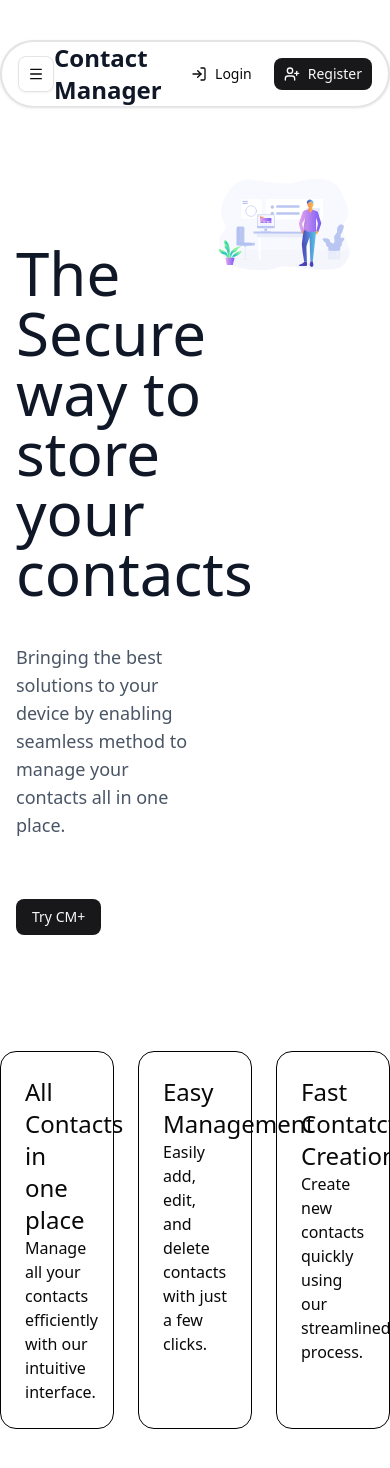
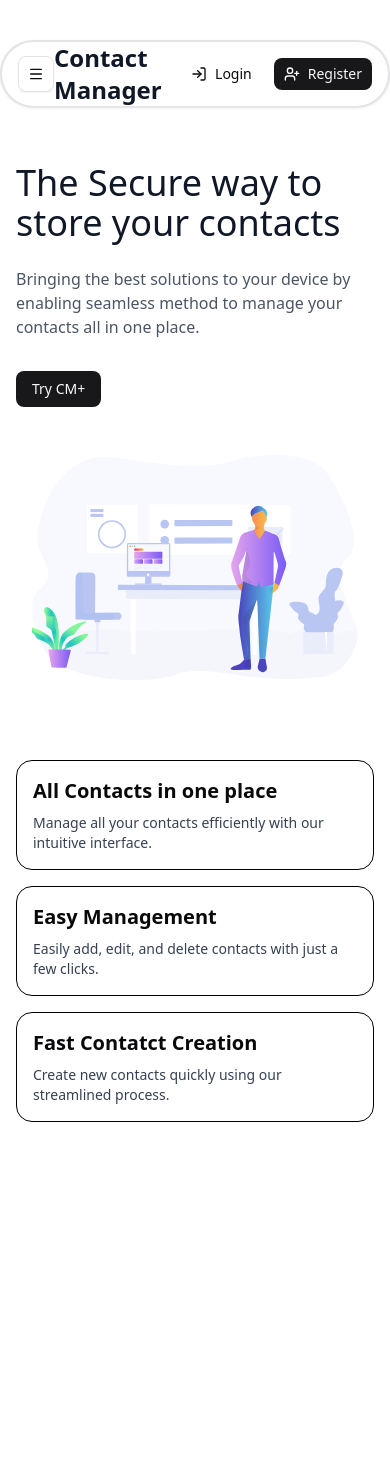
Before and after one commit to spiceyourcode/contact_manager, a React (Vite) app in the folder frontend/: page / in a window 390 px wide. Shown: the top 1468 px of the page. After the commit the page ends 1154 px from the top, so only its background shows below. Built offline with nearby package versions, Linux system fonts and the light colour scheme.

Commit message:
Refactor Home component layout and styles for improved responsiveness and visual hierarchy

```diff
--- a/frontend/src/pages/Home.jsx
+++ b/frontend/src/pages/Home.jsx
@@ -20,41 +20,41 @@ function Home() {
       <Navbar />
 
       {/* Hero Section */}
-      <section className="max-w-7xl mx-auto px-4 sm:px-6 lg:px-8 py-12 grid grid-cols-2 overflow-hidden">
-        <div className="w-full max-w-2xl mb-10 relative flex flex-col items-start gap-6 py-6 pb-0 mt-6">
-          <h1 className="text-6xl font-medium  text-gray-900 mb-4 mt-10">
+      <section className="max-w-7xl mx-auto px-4 sm:px-6 lg:px-8 py-8 sm:py-12 grid grid-cols-1 lg:grid-cols-2 gap-8 overflow-hidden">
+        <div className="w-full relative flex flex-col items-start gap-4 sm:gap-6 py-6 pb-0 mt-0 sm:mt-6 justify-center">
+          <h1 className="text-4xl sm:text-5xl lg:text-6xl font-medium text-gray-900 mb-2 sm:mb-4">
             The Secure way to store your contacts
           </h1>
-          <p className="text-lg text-gray-600">
+          <p className="text-base sm:text-lg text-gray-600">
             Bringing the best solutions to your device by enabling seamless
             method to manage your contacts all in one place.
           </p>
           <Button
             onClick={userNavigate}
-            className="mt-4 py-3 translate-y-5 size-2xl"
+            className="mt-4 py-2 sm:py-3"
           >
             Try CM+
           </Button>
         </div>
-        <div className="relative">
+        <div className="relative flex items-center justify-center">
           <img
             src={illustration}
             alt="Image"
-            className=" p-6 w-full object-contain dark:brightness-[0.2] dark:grayscale"
+            className="p-4 sm:p-6 w-full max-w-sm sm:max-w-none object-contain dark:brightness-[0.2] dark:grayscale"
           />
         </div>
       </section>
 
       {/* About Section */}
-      <section className="max-w-7xl mx-auto sm:px-6 lg:px-8 py-12">
-        <div className="grid grid-cols-3 gap-6 overflow-hidden">
+      <section className="max-w-7xl mx-auto px-4 sm:px-6 lg:px-8 py-8 sm:py-12">
+        <div className="grid grid-cols-1 sm:grid-cols-2 lg:grid-cols-3 gap-4 sm:gap-6 overflow-hidden">
           {headings.map((heading, index) => (
             <div
               key={index}
-              className="border-black border-1 p-6 rounded-2xl w-auto bg"
+              className="border border-black p-4 sm:p-6 rounded-2xl bg-white hover:shadow-lg transition-shadow"
             >
-              <p className="text-2xl">{heading}</p>
-              <p>{paragraphs[index]}</p>
+              <p className="text-xl sm:text-2xl font-semibold mb-2">{heading}</p>
+              <p className="text-sm sm:text-base text-gray-700">{paragraphs[index]}</p>
             </div>
           ))}
         </div>
```
